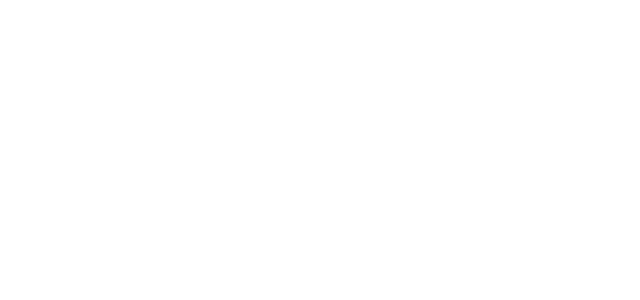
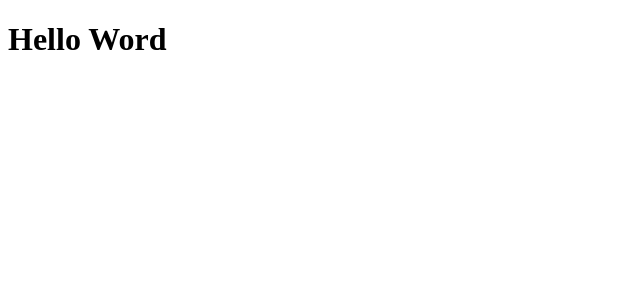
Before and after one commit to WildCodeSchool-2024-02/JS-RemoteFR-CodeOfWar-P3-Street-Art-Hunter, a React (Vite) app in the folder client/: page / in a window 1280 px wide. Shown: the top 300 px of the page, without its empty margins (0-640 px from the left). Built offline with nearby package versions, Linux system fonts and the light colour scheme.

Commit message:
Update app.jsx

```diff
--- a/client/src/App.jsx
+++ b/client/src/App.jsx
@@ -1,5 +1,5 @@
 function App() {
-  <h1>Hello Word</h1>;
+  return <h1>Hello Word</h1>;
 }
 
 export default App;
```
